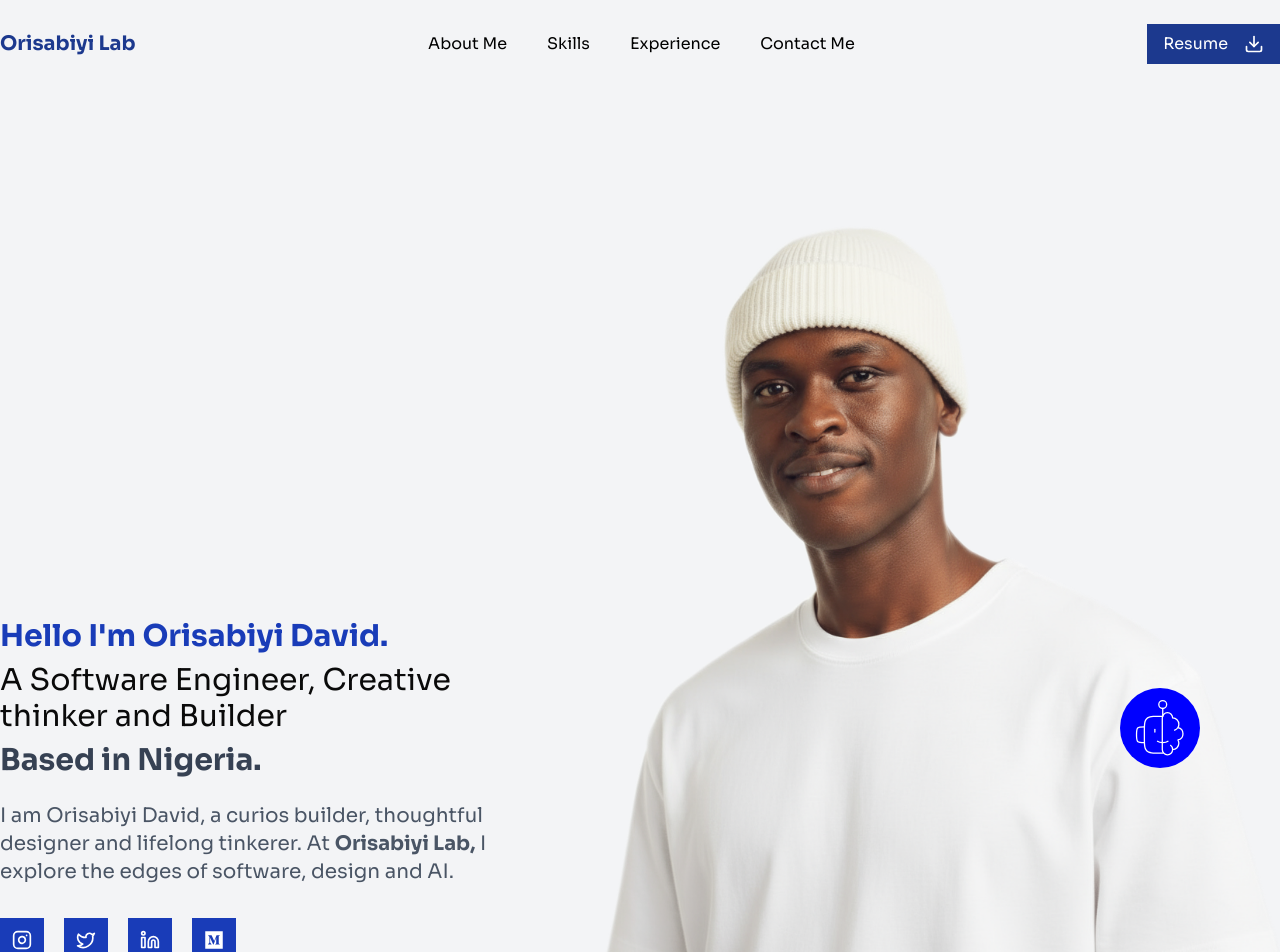
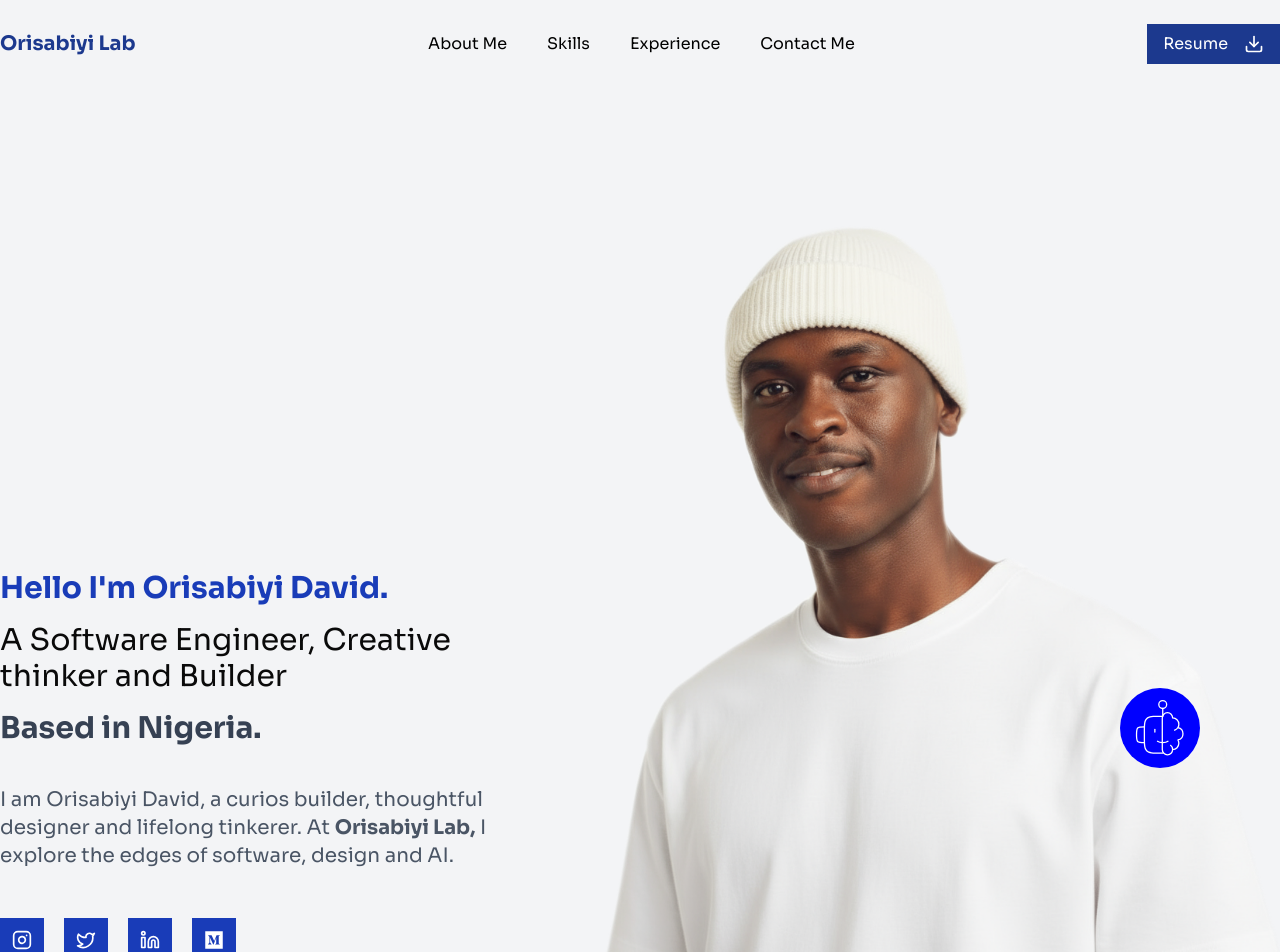
Before and after one commit to Orisabiyi/orisabiyi-lab, a Next.js app: page / in a window 1280 px wide. Shown: the top 952 px of the page. Built offline with nearby package versions, Linux system fonts and the light colour scheme.

Commit message:
feat: adjust gap spacing in Header component for improved layout

```diff
--- a/components/header.tsx
+++ b/components/header.tsx
@@ -7,8 +7,8 @@ const Socials = dynamic(() => import("./socials"));
 export default function Header() {
   return (
     <header className="flex flex-col md:flex-row md:min-h-[80vh] px-5 md:px-0 md:pt-20 pb-5 md:py-32 container mx-auto font-sora">
-      <div className="md:w-[38%] self-end mt-3 md:mt-0 flex flex-col gap-3 md:gap-6 order-1 md:order-0">
-        <h2 className="text-xl md:text-3xl 2xl:text-4xl flex flex-col md:gap-2 2xl:gap-4 w-full">
+      <div className="md:w-[38%] self-end mt-3 md:mt-0 flex flex-col gap-3 md:gap-10 order-1 md:order-0">
+        <h2 className="text-xl md:text-3xl 2xl:text-4xl flex flex-col md:gap-4 2xl:gap-4 w-full">
           <span className="font-semibold text-blue-800">
             Hello I&apos;m Orisabiyi David.
           </span>
```
